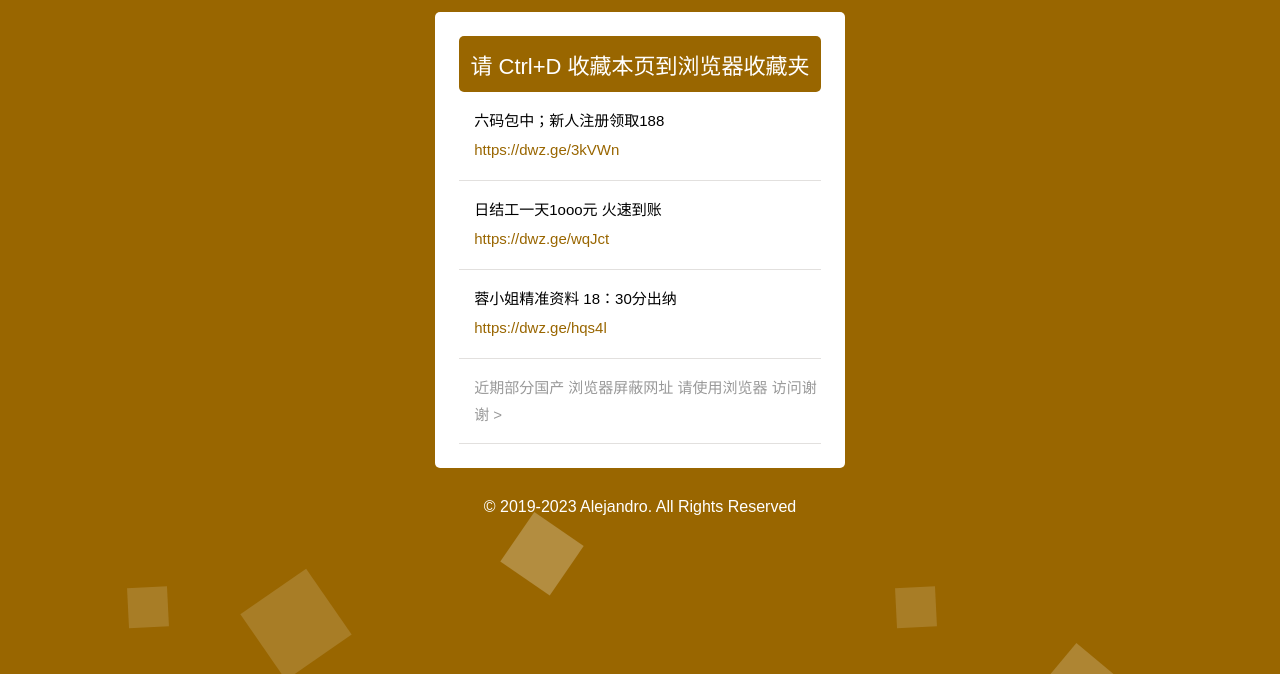
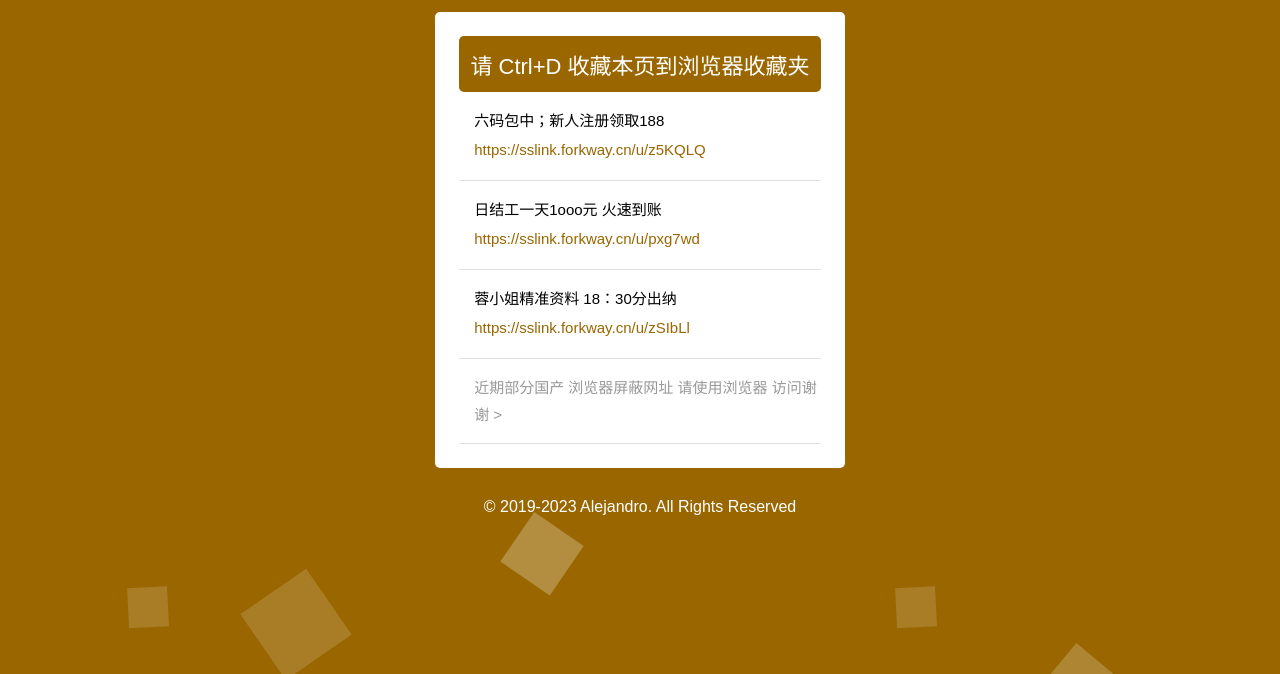
Before and after one commit to fiy-cjn/s3.cn_nsrth-n.jdclou-oss.com, a plain HTML site: page index.html in a window 1280 px wide. Shown: the part 144-818 px from the top of the page. Drawn offline with Linux system fonts and the light colour scheme.

Commit message:
Update index.html
Signed-off-by: I miss you <128924097+fiy-cjn@users.noreply.github.com>

```diff
--- a/index.html
+++ b/index.html
@@ -30,17 +30,17 @@
 							<ul>
 								<li>
 									六码包中；新人注册领取188
-									<a href="https://dwz.ge/3kVWn" target="_blank"><i>https://dwz.ge/3kVWn</i></a>
+									<a href="https://sslink.forkway.cn/u/z5KQLQ" target="_blank"><i>https://sslink.forkway.cn/u/z5KQLQ</i></a>
 									</span></span>
 								</li>
 								<li>
 									日结工一天1ooo元 火速到账
-									<a href="https://dwz.ge/wqJct" target="_blank"><i>https://dwz.ge/wqJct</i></a>
+									<a href="https://sslink.forkway.cn/u/pxg7wd" target="_blank"><i>https://sslink.forkway.cn/u/pxg7wd</i></a>
 									</span></span>
 								</li>
 								<li>
 									蓉小姐精准资料 18：30分出纳
-									<a href="https://dwz.ge/hqs4l" target="_blank"><i>https://dwz.ge/hqs4l</i></a>
+									<a href="https://sslink.forkway.cn/u/zSIbLl" target="_blank"><i>https://sslink.forkway.cn/u/zSIbLl</i></a>
 									</span></span>
 								</li>
 
```
